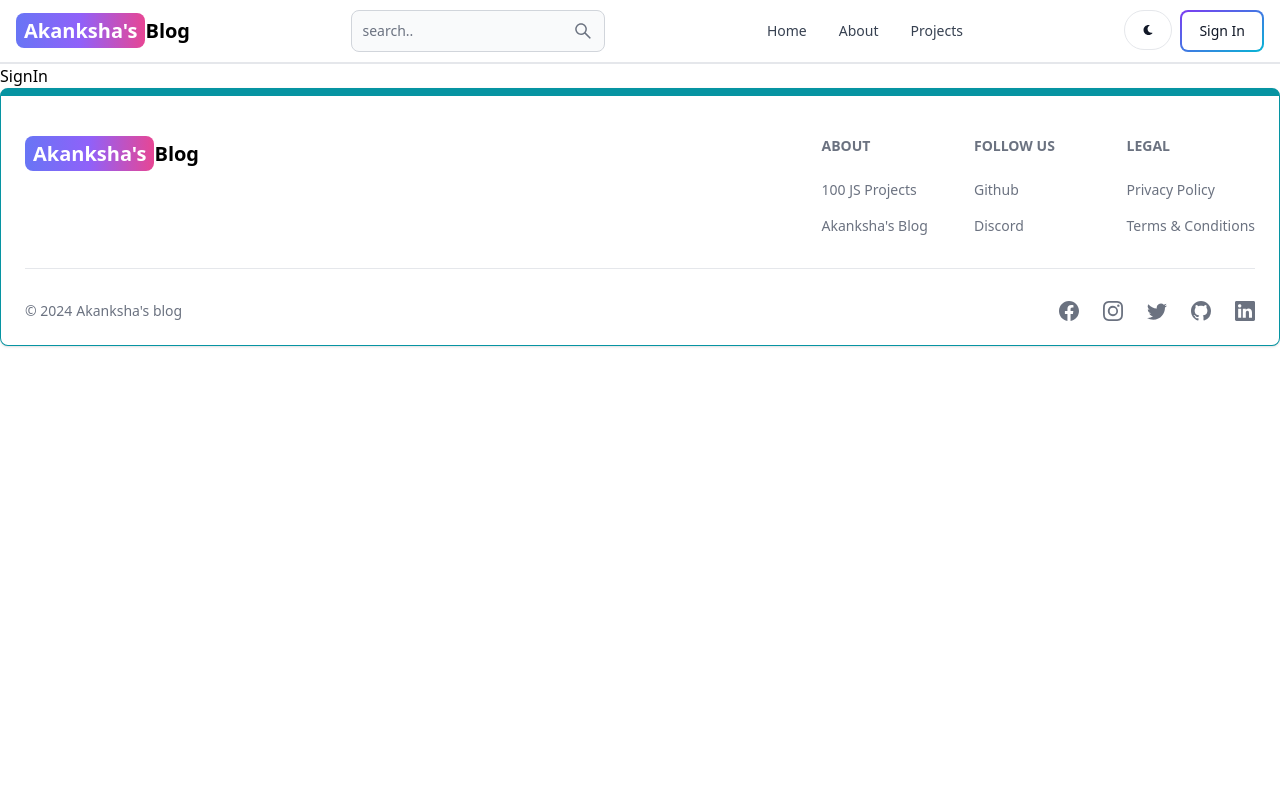
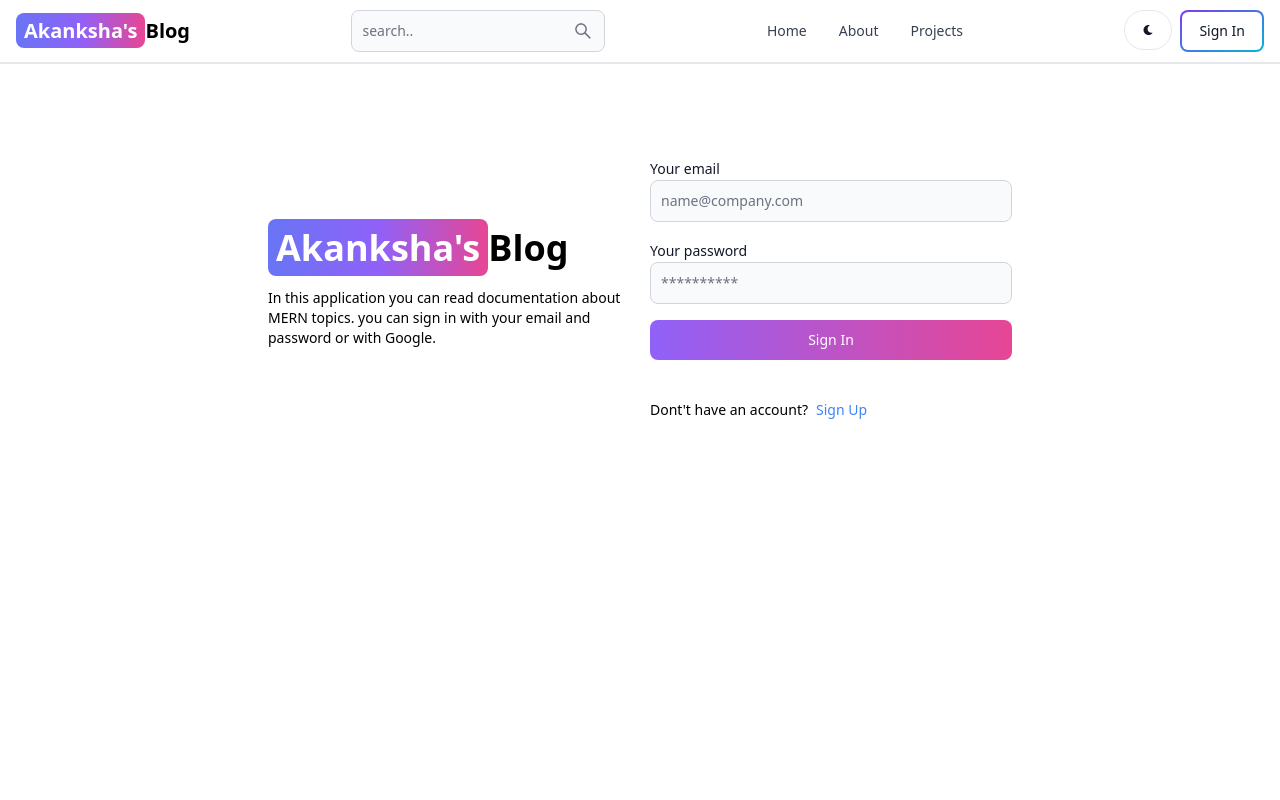
Before and after one commit to Akanksha7983/Dev-Diary, a React (Vite) app in the folder client/: page /sign-in in a window 1280 px wide. Shown: the top 800 px of the page. Built offline with nearby package versions, Linux system fonts and the light colour scheme.

Commit message:
complete signIn page functionality

```diff
--- a/client/src/pages/SignIn.jsx
+++ b/client/src/pages/SignIn.jsx
@@ -1,7 +1,115 @@
-import React from 'react'
+
+import { Alert, Button, Label, Spinner, TextInput } from 'flowbite-react';
+import { useState } from 'react';
+import { Link, useNavigate } from 'react-router-dom';
 
 export default function SignIn() {
+  const [formData, setFormData] = useState({});
+  const [errorMessage, setErrorMessage] = useState(null);
+  const [loading, setLoading] = useState(false);
+  const navigate = useNavigate();
+  const handleChange = (e) => {
+    setFormData({ ...formData, [e.target.id]: e.target.value.trim() });
+  };
+  const handleSubmit = async (e) => {
+    e.preventDefault();
+    if ( !formData.email || !formData.password) {
+      return setErrorMessage('Please fill out all fields.');
+    }
+    try {
+      setLoading(true);
+      setErrorMessage(null);
+      const res = await fetch('/api/auth/signin', {
+        method: 'POST',
+        headers: { 'Content-Type': 'application/json' },
+        body: JSON.stringify(formData),
+      });
+      const data = await res.json();
+      if (data.success === false) {
+        return setErrorMessage(data.message);
+      }
+      setLoading(false);
+      if(res.ok) {
+        navigate('/');
+      }
+    } catch (error) {
+      setErrorMessage(error.message);
+      setLoading(false);
+    }
+  };
   return (
-    <div>SignIn</div>
-  )
+    <div className='min-h-screen mt-20'>
+      <div className='flex p-3 max-w-3xl mx-auto flex-col md:flex-row md:items-center gap-5'>
+
+         {/* left */}
+         <div className='flex-1'>
+
+       <Link to="/" className=' font-bold dark:text-white text-4xl'>
+             <span className='px-2 py-1 bg-gradient-to-r from-indigo-500 via-purple-500 to-pink-500 rounded-lg text-white'>
+              Akanksha's</span>
+              Blog
+        </Link>
+        <p className='text-sm mt-5'>
+          In this application you can read documentation about MERN topics.
+           you can sign in with your email and password
+           or with Google.
+        </p>
+        </div>
+
+
+        {/* right */}
+
+        <div className='flex-1'>
+          <form className='flex flex-col gap-4' onSubmit={handleSubmit}>
+
+            <div>
+              <Label value='Your email' />
+              <TextInput
+                type='email'
+                placeholder='name@company.com'
+                id='email'
+                onChange={handleChange}
+              />
+            </div>
+            <div>
+              <Label value='Your password' />
+              <TextInput
+                type='password'
+                placeholder='**********'
+                id='password'
+                onChange={handleChange}
+              />
+            </div>
+            <Button
+              gradientDuoTone='purpleToPink'
+              type='submit'
+              disabled={loading}
+            >
+              {loading ? (
+                <>
+                  <Spinner size='sm' />
+                  <span className='pl-3'>Loading...</span>
+                </>
+              ) : (
+                'Sign In'
+              )}
+            </Button>
+          </form>
+          <div className="flex gap-2 text-sm mt-5">
+          <div className='flex gap-2 text-sm mt-5'>
+            <span>Dont't have an account?</span>
+            <Link to='/sign-up' className='text-blue-500'>
+              Sign Up
+            </Link>
+          </div>
+          {errorMessage && (
+            <Alert className='mt-5' color='failure'>
+              {errorMessage}
+            </Alert>
+          )}
+        </div>
+      </div>
+    </div>
+    </div>
+  );
 }
--- a/client/src/pages/SignUp.jsx
+++ b/client/src/pages/SignUp.jsx
@@ -41,8 +41,7 @@
     <div className='min-h-screen mt-20'>
       <div className='flex p-3 max-w-3xl mx-auto flex-col md:flex-row md:items-center gap-5'>
 
-
-        {/* left */}
+         {/* left */}
          <div className='flex-1'>
 
        <Link to="/" className=' font-bold dark:text-white text-4xl'>
```
